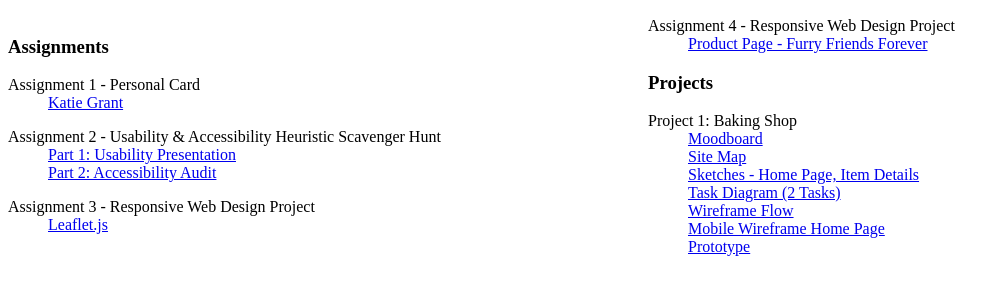
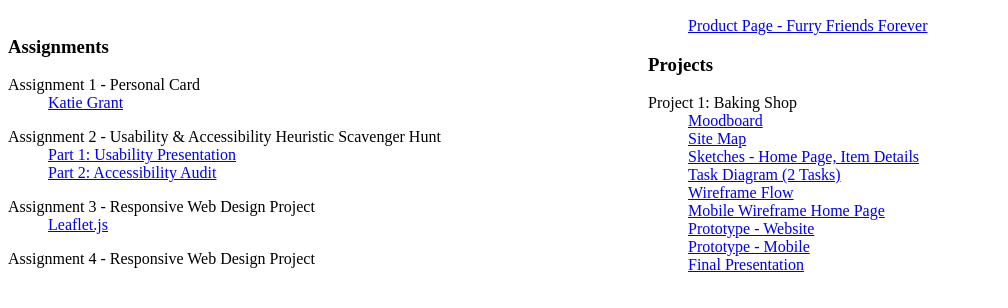
Before and after one commit to kpritch9/avt420, a plain HTML site: page index.html in a window 1280 px wide. Shown: the part 110-418 px from the top of the page, without its empty margins (0-1008 px from the left). Drawn offline with Linux system fonts and the light colour scheme.

Commit message:
final project

```diff
--- a/index.html
+++ b/index.html
@@ -46,7 +46,9 @@
 			<dd><a href="./project/task_analysis/index.html" target="_blank">Task Diagram (2 Tasks)</a></dd>
 			<dd><a href="https://miro.com/app/board/o9J_lP0RnN4=/" target="_blank">Wireframe Flow</a></dd>
 			<dd><a href="./project/wireframes/MOBILE.png" target="_blank">Mobile Wireframe Home Page</a></dd>
-			<dd><a href="https://xd.adobe.com/view/26773a38-a51d-4468-b824-c70810cd47da-7324/" target="_blank">Prototype</a></dd>
+			<dd><a href="https://xd.adobe.com/view/8bb656fe-fcb2-48f1-8ac2-266917f3cdc6-dee5/" target="_blank">Prototype - Website</a></dd>
+			<dd><a href="https://xd.adobe.com/view/80ff01cd-88cf-4b3a-900d-8af8bdf1fbac-d5ac/" target="_blank">Prototype - Mobile</a></dd>
+			<dd><a href="https://docs.google.com/presentation/d/1-XVcOCYWJ9JpUBkUG0MsB-385YqDHcghbxy74Wf7Btc/edit?usp=sharing" target="_blank">Final Presentation</a></dd>
 		</dl>
 	</div>
 </div>
```
Also changed, not shown: 2 other files.
